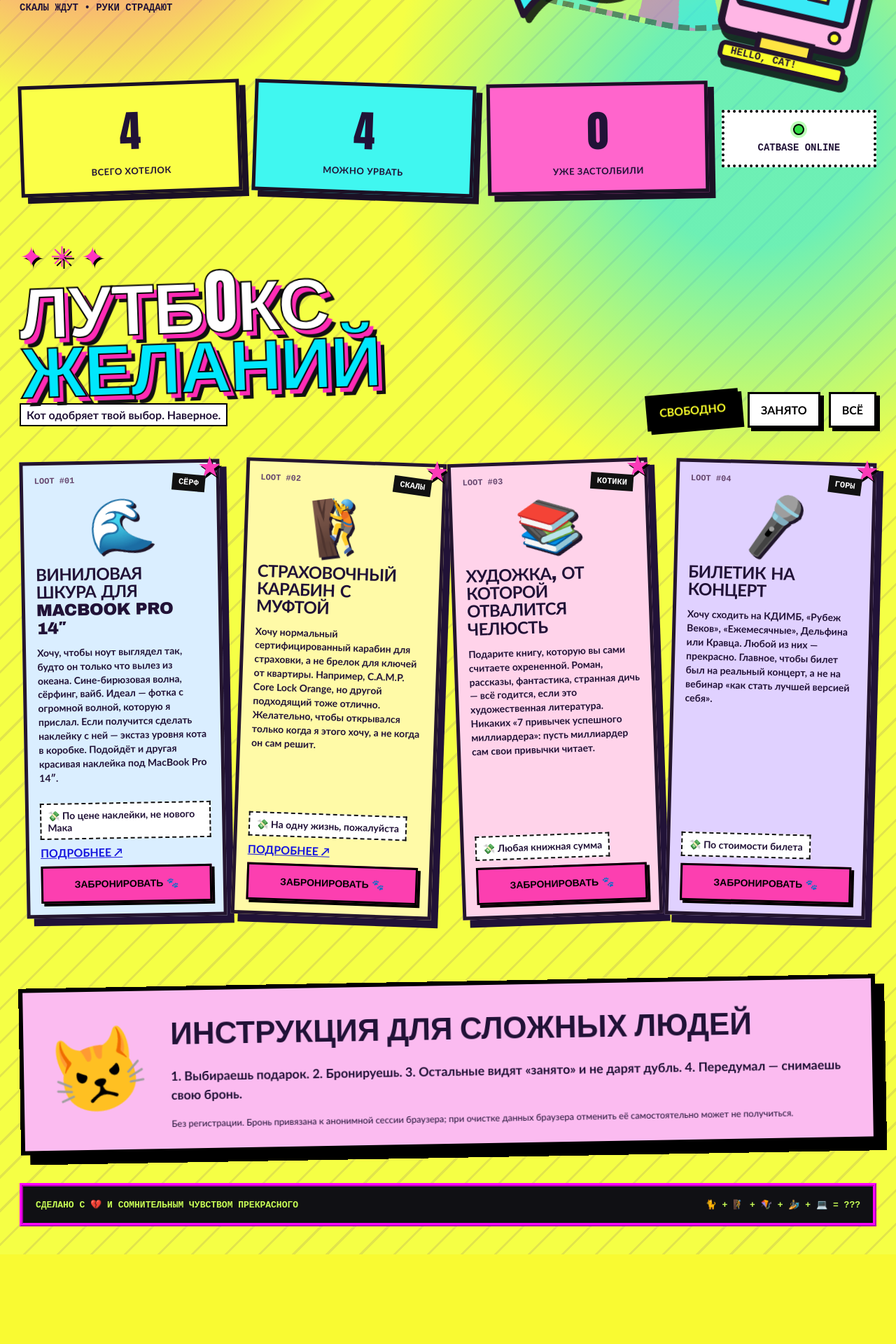
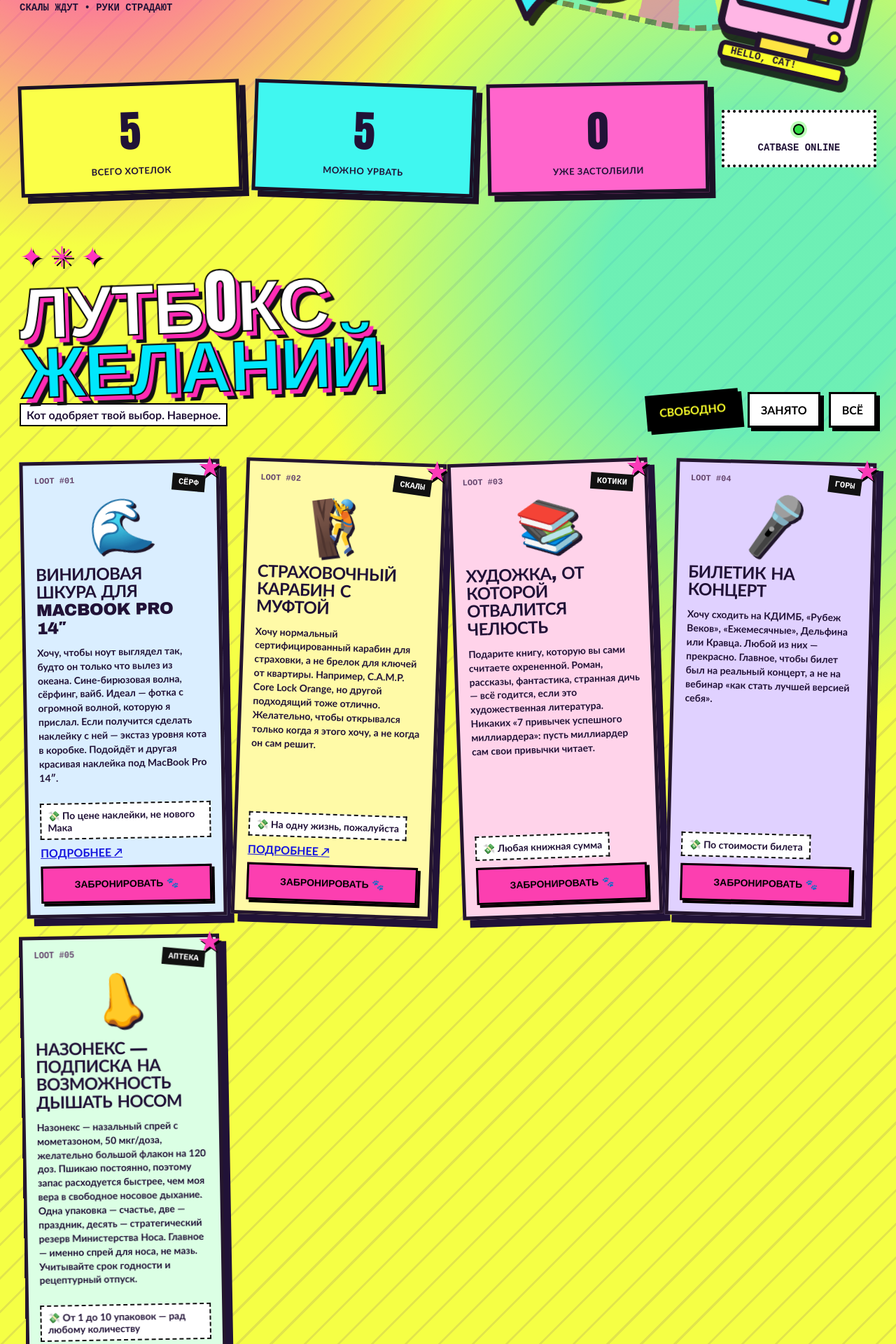
Before and after one commit to raphickie/wishlist, a React (Vite) app: page / in a window 1280 px wide. Shown: the part 580-2500 px from the top of the page at 70% size. Before the commit the page ends 2372 px from the top, so only its background shows below. Built offline with nearby package versions, Linux system fonts and the light colour scheme; no server answers; the database is empty.

Commit message:
feat: add Nasonex nasal spray to wishlist with pharmacy link

```diff
--- a/src/gifts.ts
+++ b/src/gifts.ts
@@ -3,7 +3,7 @@ export type Gift = {
   name: string;
   emoji: string;
   budget: string;
-  category: 'скалы' | 'кайт' | 'сёрф' | 'компы' | 'котики' | 'горы';
+  category: 'скалы' | 'кайт' | 'сёрф' | 'компы' | 'котики' | 'горы' | 'аптека';
   description: string;
   link?: string;
   image?: string;
@@ -44,4 +44,13 @@ export const gifts: Gift[] = [
     category: 'горы',
     description: 'Хочу сходить на КДИМБ, «Рубеж Веков», «Ежемесячные», Дельфина или Кравца. Любой из них — прекрасно. Главное, чтобы билет был на реальный концерт, а не на вебинар «как стать лучшей версией себя».',
   },
+  {
+    id: 'nasonex-mometasone-spray',
+    name: 'Назонекс — подписка на возможность дышать носом',
+    emoji: '👃',
+    budget: 'От 1 до 10 упаковок — рад любому количеству',
+    category: 'аптека',
+    description: 'Назонекс — назальный спрей с мометазоном, 50 мкг/доза, желательно большой флакон на 120 доз. Пшикаю постоянно, поэтому запас расходуется быстрее, чем моя вера в свободное носовое дыхание. Одна упаковка — счастье, две — праздник, десять — стратегический резерв Министерства Носа. Главное — именно спрей для носа, не мазь. Учитывайте срок годности и рецептурный отпуск.',
+    link: 'https://www.eapteka.ru/goods/id20531/',
+  },
 ];
--- a/src/styles.css
+++ b/src/styles.css
@@ -134,6 +134,7 @@ h1 span { color: var(--yellow); }
 .theme-компы { background: #effec4; }
 .theme-котики { background: #ffd3ea; }
 .theme-горы { background: #e0d1ff; }
+.theme-аптека { background: #dbffe4; }
 .gift-taken { background-image: repeating-linear-gradient(-35deg, transparent 0 18px, rgba(0,0,0,.045) 19px 29px); }
 .gift-topline { display: flex; justify-content: space-between; align-items: flex-start; gap: 6px; flex-wrap: wrap; }
 .gift-serial { font: 900 12px ui-monospace, monospace; color: #65466e; }
```
